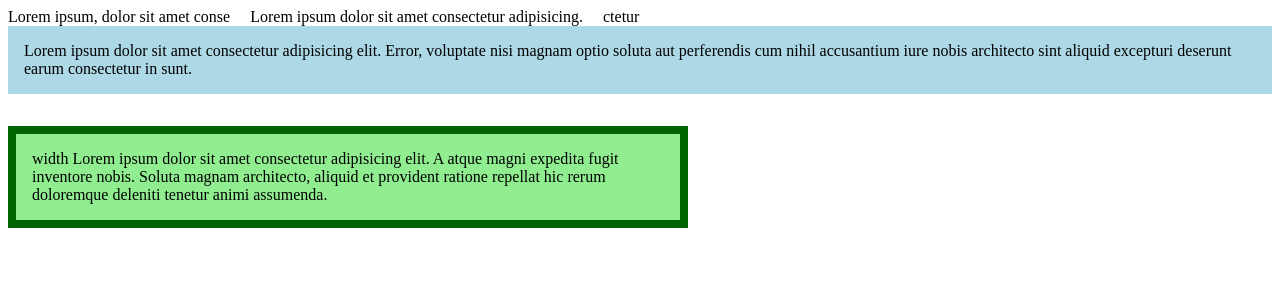
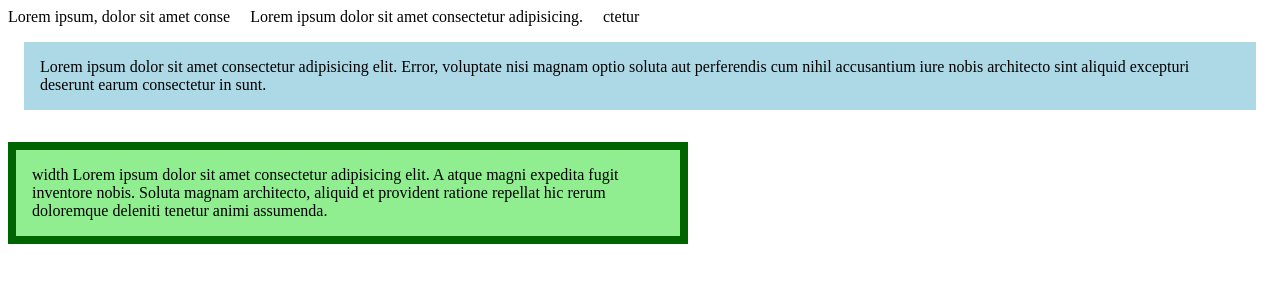
Before and after one commit to MarinovM03/SoftUni-HTML-CSS-Full-Course, a plain HTML site: page 03-CSS Box Model and Typography/Demo/inline-block.html in a window 1280 px wide. Drawn offline with Linux system fonts and the light colour scheme.

Commit message:
Add semantic properties examples

```diff
--- a/03-CSS Box Model and Typography/Demo/inline-block.html
+++ b/03-CSS Box Model and Typography/Demo/inline-block.html
@@ -24,6 +24,25 @@
             border: 8px solid darkgreen;
         }
 
+        /* Semantic properties */
+
+        p {
+            margin-block: 1em 1em;
+            /* margin-block-start: 1em;
+            margin-block-end: 1em; */
+
+            margin-inline: 1em 1em;
+            /* margin-inline-start: 1em;
+            margin-inline-end: 1em; */
+
+            padding-block: 1em 1em;
+            /* padding-block-start: 1em;
+            padding-block-end: 1em; */
+
+            padding-inline: 1em 1em;
+            /* padding-inline-start: 1em;
+            padding-inline-end: 1em; */
+        }
     </style>
 </head>
 <body>
```
